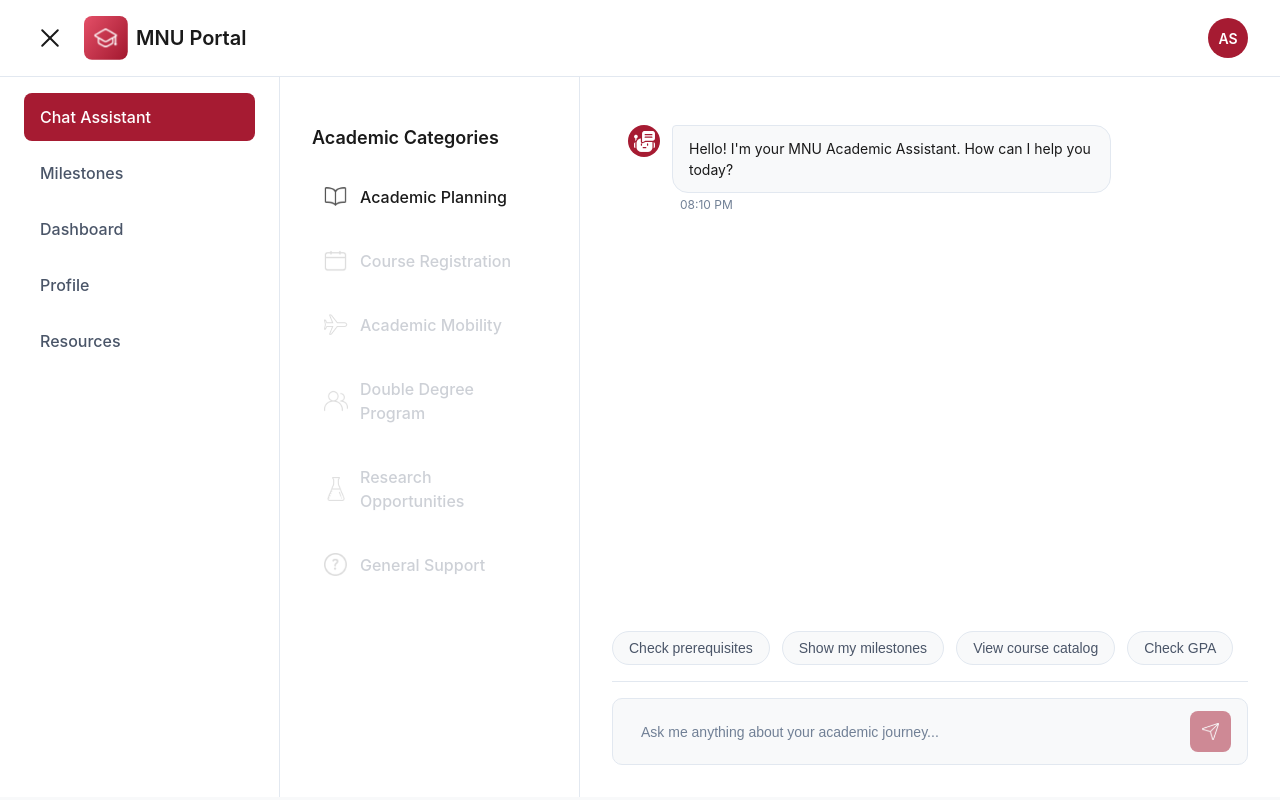
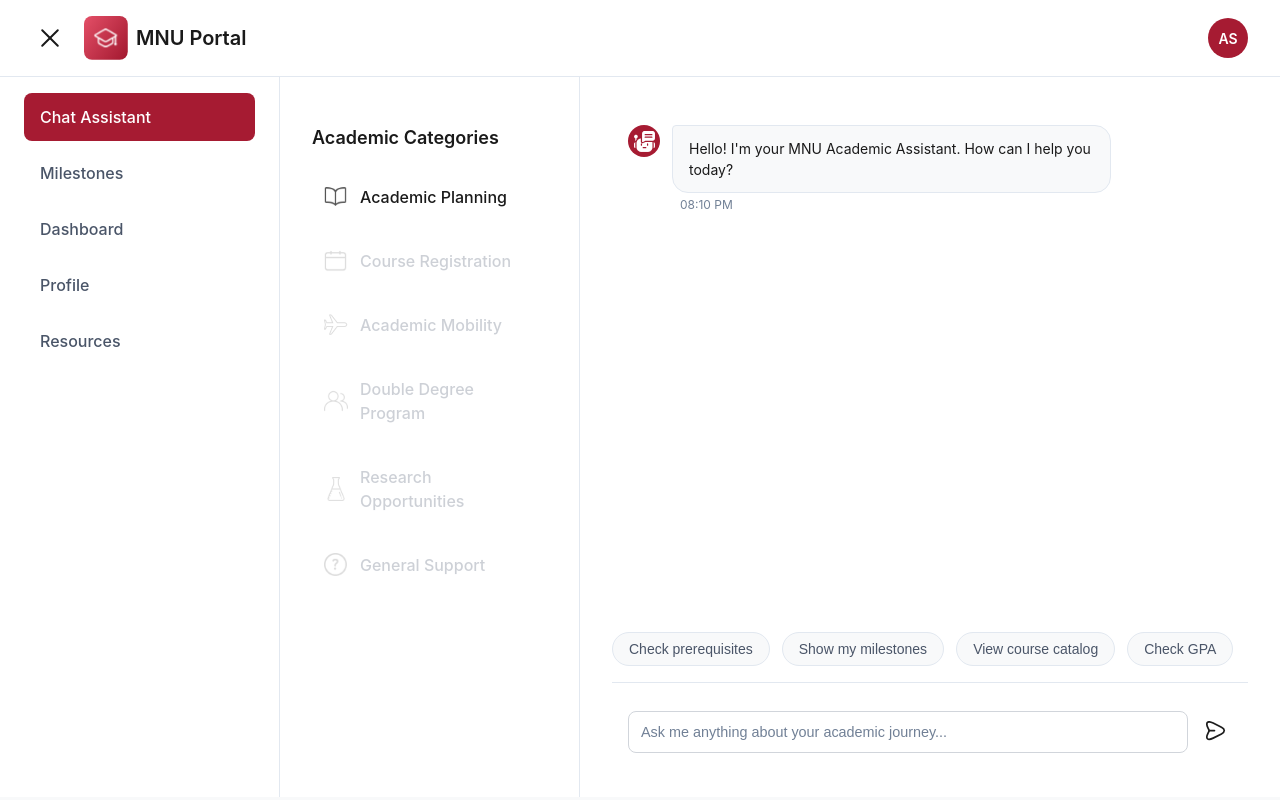
Before and after one commit to MariyamDp/AI-student-advisor, a React (Vite) app in the folder client/: page /chat in a window 1280 px wide. Built offline with nearby package versions, Linux system fonts and the light colour scheme; no server answers.

Commit message:
fix: update message input field and send button

```diff
--- a/client/src/components/chat/ChatInput.css
+++ b/client/src/components/chat/ChatInput.css
@@ -8,44 +8,20 @@
   display: flex;
   align-items: center;
   gap: 0.75rem;
-  background: #f8f9fa;
-  border: 1px solid var(--border-color);
   border-radius: 10px;
   padding: 0.75rem 1rem;
 }
-
 .send-btn {
   cursor: pointer;
+  background-color: transparent;
+  border: none;
+  width: 32px;
 }
+.send-btn img {
+  width: 100%;
 
-.send-btn:hover:not(:disabled) {
-  background-color: rgba(0, 0, 0, 0.1);
-}
-
-.message-input {
-  flex: 1;
-  background: none;
-  border: none;
-  outline: none;
-  font-size: 0.875rem;
-  color: var(--text-primary);
 }
 
 .message-input::placeholder {
   color: var(--text-muted);
 }
-
-.send-btn {
-  background-color: var(--primary-red);
-  color: white;
-}
-
-.send-btn:hover:not(:disabled) {
-  background-color: var(--primary-red);
-}
-
-.send-btn:disabled {
-  opacity: 0.5;
-  transform: none;
-  cursor: default;
-}
--- a/client/src/components/chat/ChatInput.tsx
+++ b/client/src/components/chat/ChatInput.tsx
@@ -1,5 +1,5 @@
 import './ChatInput.css';
-import SendIcon from '../../assets/sendIcon.svg';
+import SendIcon from '../../assets/arrow.svg';
 
 interface ChatInputProps {
   value: string;
@@ -8,7 +8,7 @@ interface ChatInputProps {
   isLoading?: boolean;
 }
 
-const ChatInput = ({ value, onChange, onSend, isLoading }: ChatInputProps) => {
+const ChatInput = ({ value, onChange, onSend }: ChatInputProps) => {
 
   return (
     <div className="chat-input-container">
@@ -21,7 +21,7 @@ const ChatInput = ({ value, onChange, onSend, isLoading }: ChatInputProps) => {
           placeholder="Ask me anything about your academic journey..."
           className="message-input"
         />
-        <button className="send-btn" onClick={onSend} disabled={isLoading || !value.trim()}>
+        <button className="send-btn" onClick={onSend} >
           <img src={SendIcon} alt="Send" />
         </button>
       </div>
--- a/client/src/components/hero/ChatPreview.css
+++ b/client/src/components/hero/ChatPreview.css
@@ -93,7 +93,7 @@
   border-color: var(--primary-red);
 }
 
-.send-btn {
+/* .send-btn {
   background-color: var(--primary-red);
   color: white;
   border: none;
@@ -110,7 +110,7 @@
 .send-btn:hover {
   background-color: #991b1b;
   transform: scale(1.05);
-}
+} */
 
 .floating-chat-icon {
   position: absolute;
```
Also changed, not shown: client/src/assets/arrow.svg (added).
